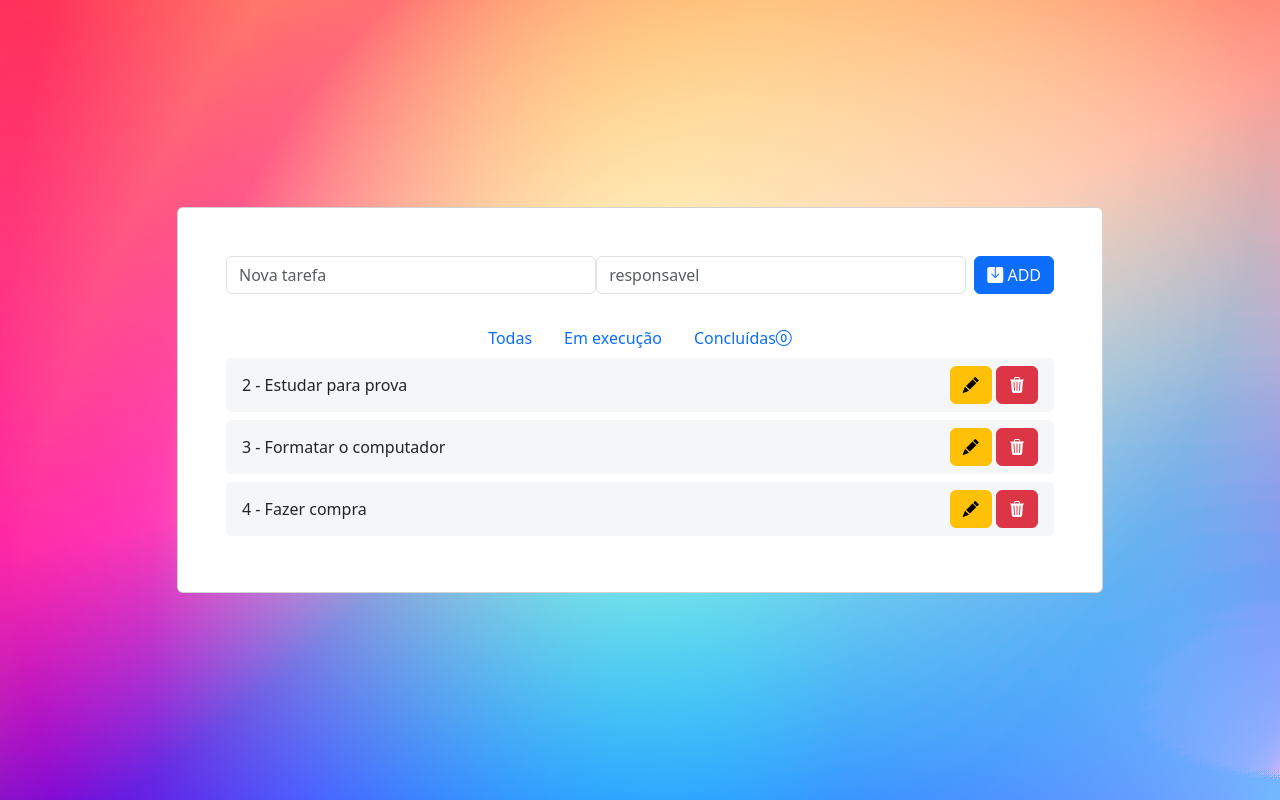
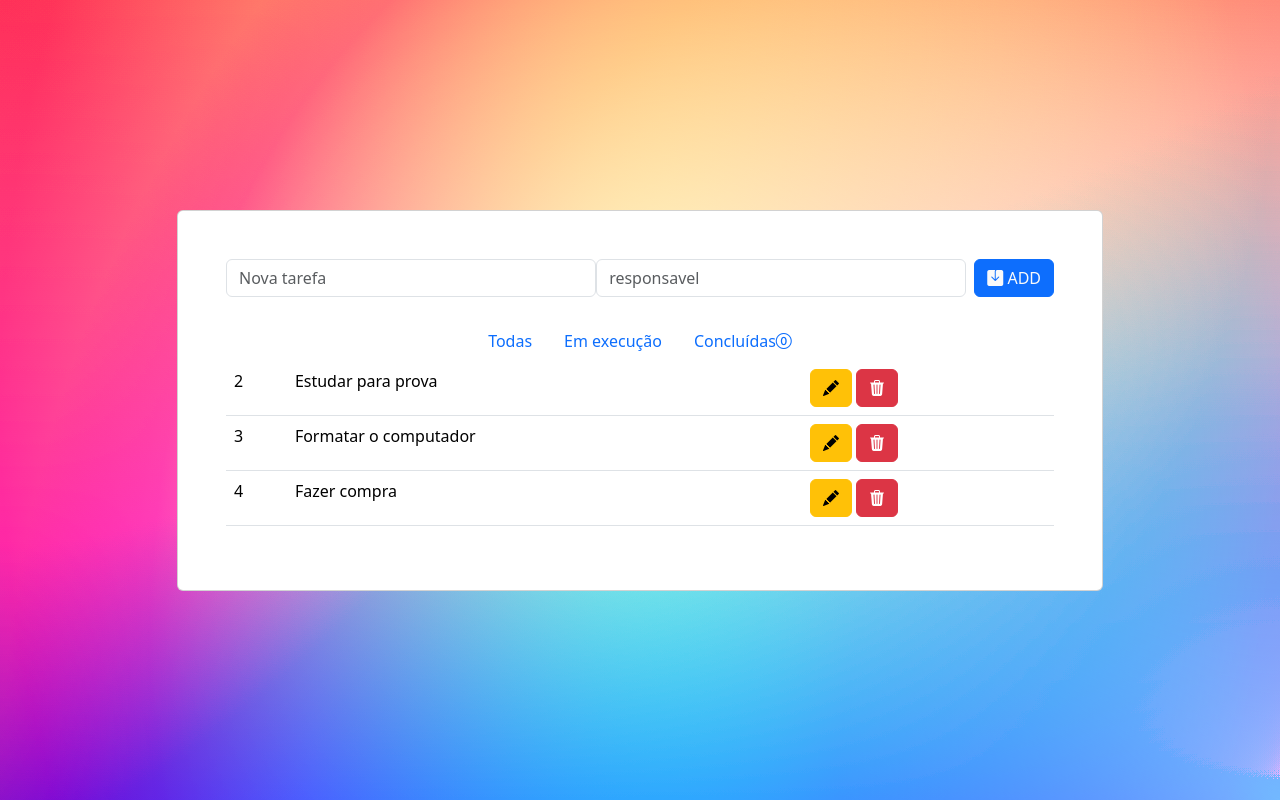
Before and after one commit to milenards/tarefas, a PHP site: page /index.php in a window 1280 px wide. Run offline with PHP 8.4, Linux system fonts and the light colour scheme; data comes from the database, SQL or seed files in the repository; data that the repository does not hold is empty.

Commit message:
colocando em formato de tabela

```diff
--- a/index.php
+++ b/index.php
@@ -32,27 +32,30 @@
 </ul>
 
 
-<ul class="list-group mb-0">
+<table class="table">
     <?php
     include "conexao.php";
     $sqlBusca = "select * from t_tarefas";
     $todasAsTarefas = mysqli_query($conexao, $sqlBusca);
     while ($umaTarefa = mysqli_fetch_assoc($todasAsTarefas)) {
     ?>
-        <li class="list-group-item d-flex align-items-center border-0 mb-2 rounded fundo-cinza fw-lighter justify-content-between">
-            <?php echo $umaTarefa['id']; ?> -
-            <?php echo $umaTarefa['descricao']; ?>
-            <?php echo $umaTarefa['responsavel']; ?>
-            <span>
-                <a class='btn btn-warning' href="alterar-tarefa.php?id=<?php echo $umaTarefa['id']; ?>"><i class="bi bi-pencil-fill"></i></a>
-                <a class='btn btn-danger' href="excluir-tarefa.php?id=<?php echo $umaTarefa['id']; ?>"><i class="bi bi-trash3-fill"></i></a>
-                <a class="responsavel" href="alterar-tarefa.php?responsavel=<?php echo $umaTarefa['responsavel'];?>"></a>
-            </span>
-        </li>
+
+            <tr>
+                <td><?php echo $umaTarefa['id']; ?></td>
+                <td><?php echo $umaTarefa['descricao']; ?></td>
+                <td><?php echo $umaTarefa['responsavel']; ?></td>
+                <td><span>
+                    <a class='btn btn-warning' href="alterar-tarefa.php?id=<?php echo $umaTarefa['id']; ?>"><i class="bi bi-pencil-fill"></i></a>
+                    <a class='btn btn-danger' href="excluir-tarefa.php?id=<?php echo $umaTarefa['id']; ?>"><i class="bi bi-trash3-fill"></i></a>
+                    <a class="responsavel" href="alterar-tarefa.php?responsavel=<?php echo $umaTarefa['responsavel'];?>"></a>
+                </span>
+                </td>
+            </tr>
+
     <?php
     }
     mysqli_close($conexao);
     ?>
-</ul>
+</table>
 <!--- FIM Conteudo --->
 <?php include_once "footer.php"; ?>
```
